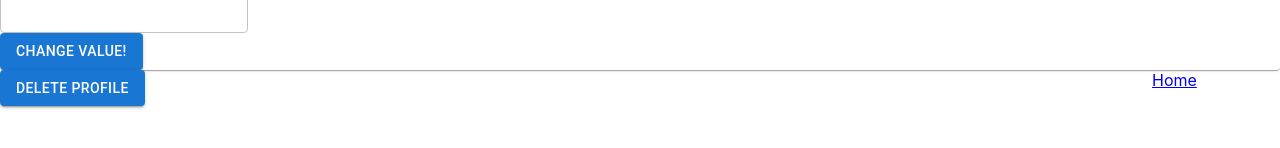
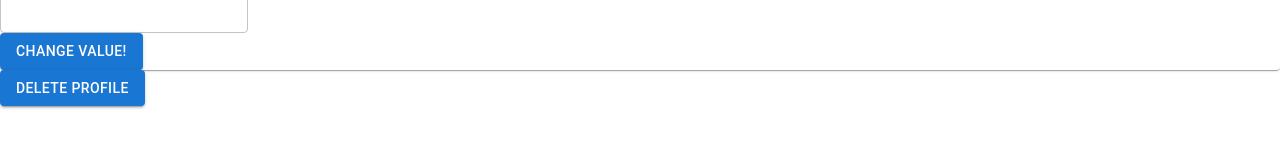
Before and after one commit to SU-CS308-22FA/Sahaya-Team24, a React (Create React App) app in the folder frontend/: page /ProfilePage in a window 1280 px wide. Shown: the part 604-752 px from the top of the page. Built offline with nearby package versions, Linux system fonts and the light colour scheme.

Commit message:
config changed

```diff
--- a/frontend/src/components/CreatePlayer.jsx
+++ b/frontend/src/components/CreatePlayer.jsx
@@ -30,7 +30,7 @@ class AddPlayer extends Component{
 
   }
   navigation(){
-    this.props.navigate('/')
+    this.props.navigate('./HomePage')
   }
 
   onChangeName(e) {
@@ -156,12 +156,11 @@ class AddPlayer extends Component{
       />
       </div>
 
-      <Button variant="contained" onClick={this.savePlayer}>
+      <Button variant="contained" onClick={()=>{
+        this.savePlayer()
+        this.navigation()
+        }}>
         Create User!
-      </Button>
-
-      <Button variant="contained" onClick={this.navigation}>
-        Go to Signin
       </Button>
     </Card>
   );
--- a/frontend/src/components/PlayerProfile.jsx
+++ b/frontend/src/components/PlayerProfile.jsx
@@ -8,7 +8,7 @@ import { Link } from "react-router-dom";
 import classes from './PlayerProfile.module.css';
 import Layout from './layout/Layout';
 import AccountCircleIcon from '@mui/icons-material/AccountCircle';
-
+import { useNavigate } from 'react-router-dom';
 const PlayerProfile = () => {
   const [player, setPlayer] = useState(null);
   const [key, setKey] = useState("")
@@ -24,6 +24,10 @@ const PlayerProfile = () => {
     return newBody
   }
 
+  let navigate = useNavigate();
+  const navigateToHome = () => {
+      navigate('/');
+  };
   useEffect(() => {
     const getPlayerData = async () => {
       try {
@@ -80,11 +84,10 @@ const PlayerProfile = () => {
       </div>
       </Card>
 
-      <Link to="/HomePage" style={{
-       position: 'absolute', left: '90%',
-      }}>Home</Link>
-
-      <Button className = {classes.button} variant="contained" onClick={()=>Delete()}>DELETE profile</Button>
+      <Button className = {classes.button} variant="contained" onClick={()=>{
+        Delete()
+        navigateToHome()
+        }}>DELETE profile</Button>
 
     </div>
     )
```
